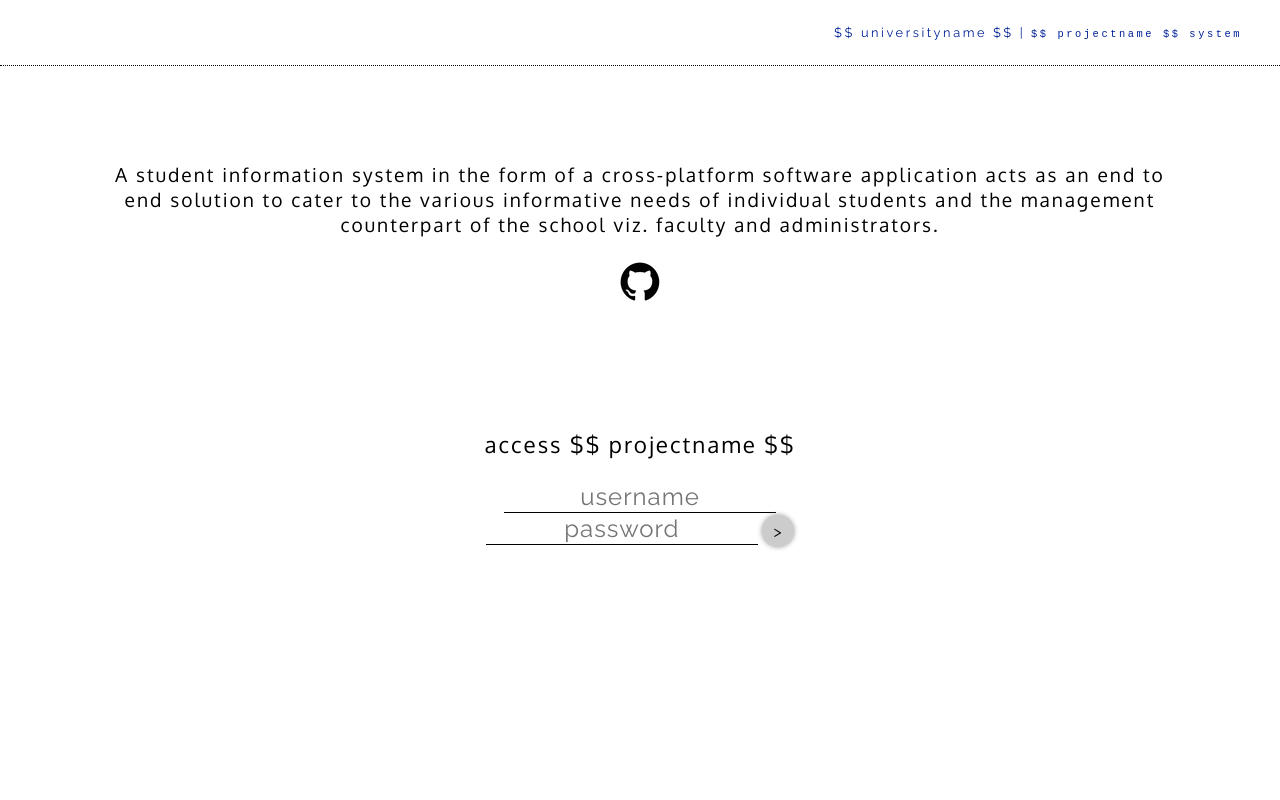
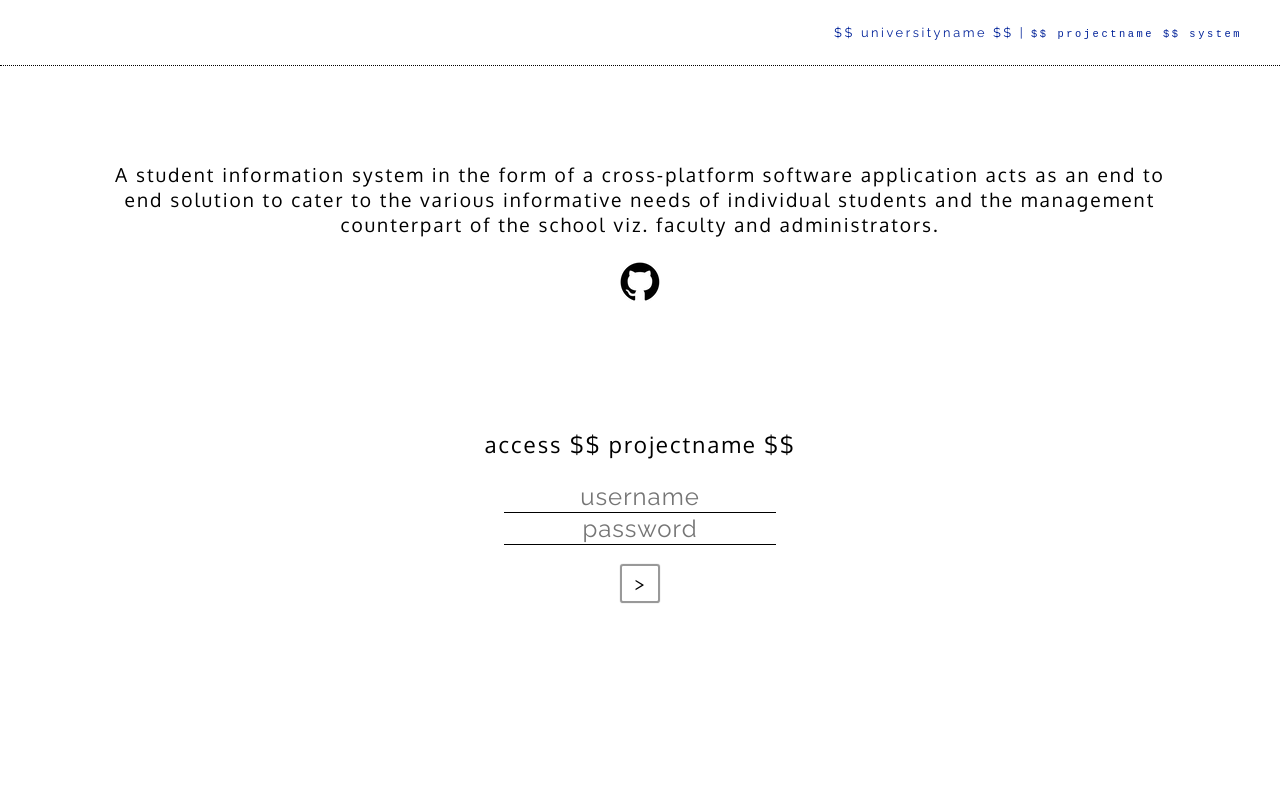
Before and after one commit to gdgu/exudos-webapp, a website: page htdocs/index.html in a window 1280 px wide. Shown: the top 800 px of the page. Drawn offline with Linux system fonts and the light colour scheme.

Commit message:
Changed button style in homepage access

```diff
--- a/htdocs/base.css
+++ b/htdocs/base.css
@@ -79,10 +79,11 @@ input[type=submit] {
     background-color: none;
     border-bottom: none;
     padding: 0.5%;
-    font-size: 1em;
-    border-radius: 50%;
-    background-color: #ccc;
-    box-shadow: 0 0 5px #999;
+    font-size: 1.2em;
+    border-radius: 8%;
+    background-color: rgba(0, 0, 0, 0);
+    box-shadow: 0 0 1px #999;
+    border: 2px solid #999;
 }
 input[type=submit]:hover {
     background-color: #aaa;
```
Also changed, not shown: htdocs/index.html (+2 -1 lines).
